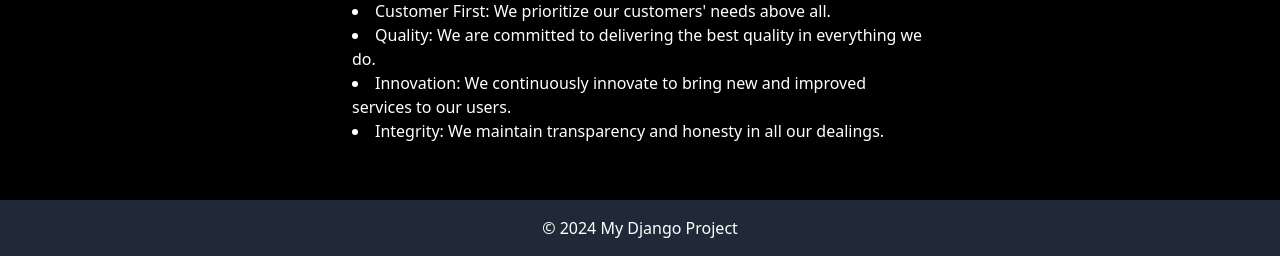
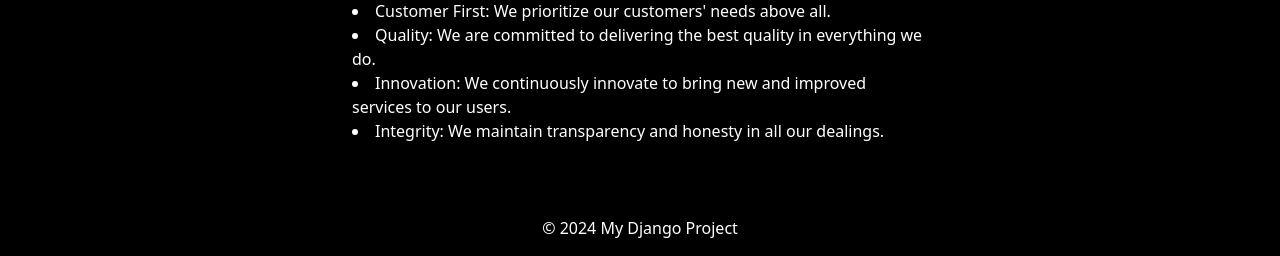
Before and after one commit to tebanduarte2/TALLER1, a Django app: page /about/ in a window 1280 px wide. Shown: the part 544-800 px from the top of the page. Run offline with Django 5.2, Linux system fonts and the light colour scheme; style sheets or scripts are compiled from the project's sources; some libraries are stand-ins or nearby versions.

```diff
--- a/fourStars/templates/partials/footer.html
+++ b/fourStars/templates/partials/footer.html
@@ -1,3 +1,3 @@
-<footer class="bg-gray-800 p-4 text-center ">
+<footer class=" p-4 text-center">
     <p>&copy; 2024 My Django Project</p>
 </footer>
```
